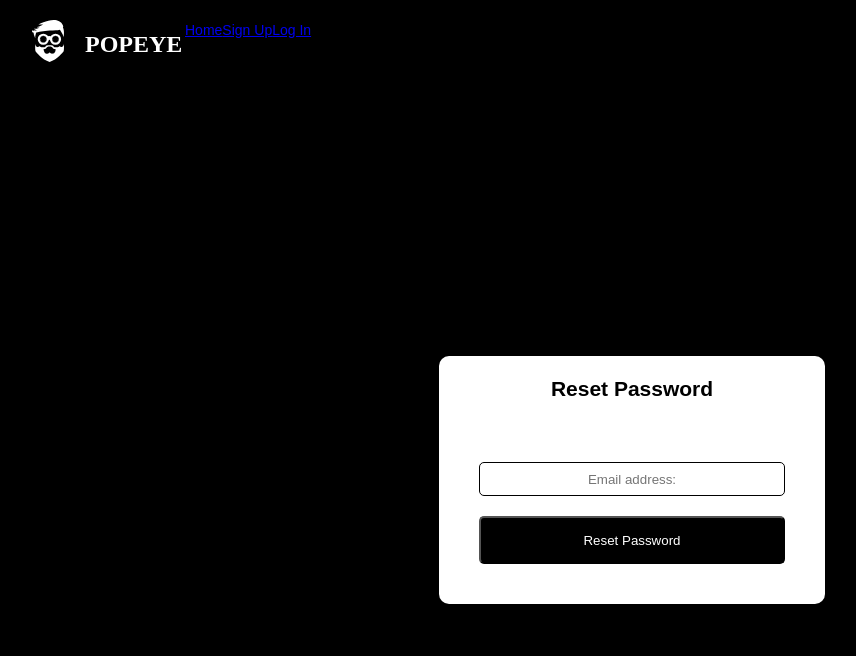
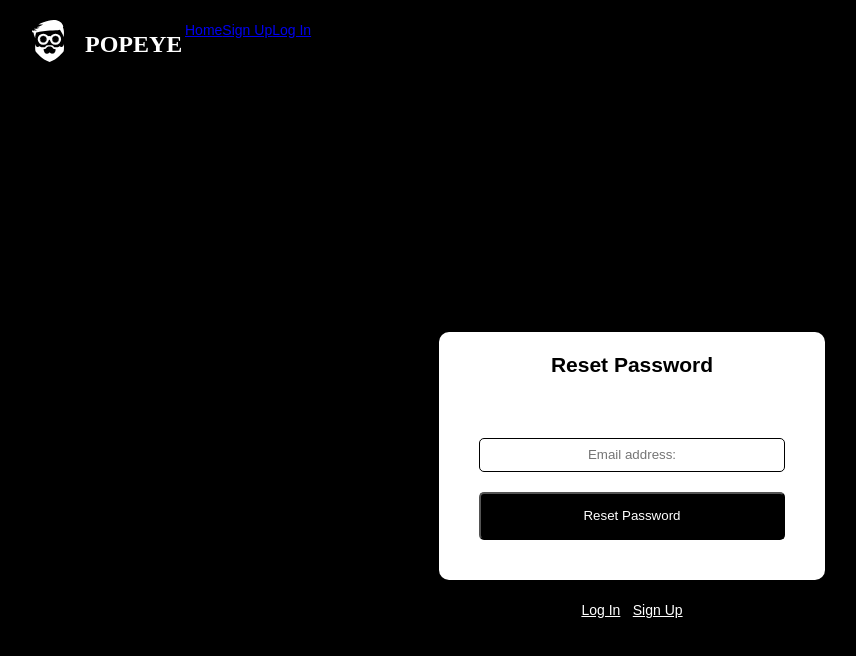
Before and after one commit to nicrodemus/popeye-client, a React (Create React App) app: page /reset-password in a window 1280 px wide. Shown: the top 656 px of the page, without its empty margins (8-864 px from the left). Built offline with nearby package versions, Linux system fonts and the light colour scheme; no server answers; what google-maps-react would draw is missing.

Commit message:
nodemailer insert

```diff
--- a/package.json
+++ b/package.json
@@ -7,6 +7,7 @@
     "google-map-react": "^1.1.1",
     "google-maps-react": "^2.0.2",
     "moment": "^2.22.2",
+    "nodemailer": "^4.7.0",
     "react": "^16.6.3",
     "react-big-calendar": "^0.20.2",
     "react-dom": "^16.6.3",
--- a/src/components/LoginPage/LoginPage.js
+++ b/src/components/LoginPage/LoginPage.js
@@ -73,7 +73,7 @@ class LoginPage extends Component {
                 />
               </label>
 
-              <button className="button-container margin-top-20">
+              <button className=" margin-top-20">
                 <p>Log In</p>
               </button>
             </form>
--- a/src/components/ResetPassword/ResetPassword.js
+++ b/src/components/ResetPassword/ResetPassword.js
@@ -62,12 +62,27 @@ class ResetPassword extends Component {
                 />
               </label>
 
-              <button className="button-container margin-top-20">
+              <button className=" margin-top-20">
                 <p>Reset Password</p>
               </button>
             </form>
           </div>
 
+          <div className="flex j-cont-center">
+            <NavLink
+              className="margin-top-20 white"
+              to="/login-page"
+            >
+              Log In
+            </NavLink>
+            <p> or </p>
+            <NavLink
+              className="margin-top-20 white"
+              to="/signup-page"
+            >
+              Sign Up
+            </NavLink>
+          </div>
         </div>
       </section>
     );
--- a/src/components/SignupPage/SignupPage.js
+++ b/src/components/SignupPage/SignupPage.js
@@ -1,7 +1,7 @@
 import React, { Component } from "react";
 import axios from "axios";
 import "./SignupPage.css";
-import { NavLink } from "react-router-dom";
+import { Redirect, NavLink } from "react-router-dom";
 
 class SignupPage extends Component {
   constructor(props) {
@@ -54,12 +54,12 @@ class SignupPage extends Component {
 
   render() {
     if (this.props.currentUser) {
-      return (
-        <section className="SignupPage">
-          <h2>You are signed up!</h2>
-          <p>Welcome, {this.props.currentUser.name}!</p>
-        </section>
-      );
+      return <Redirect to="/" />
+      //   <section className="SignupPage">
+      //     <h2>You are signed up!</h2>
+      //     <p>Welcome, {this.props.currentUser.name}!</p>
+      //   </section>
+      // );
     }
 
     return (
@@ -138,7 +138,7 @@ class SignupPage extends Component {
               />
             </label>
 
-            <button className="button-container margin-top-20">
+            <button className="margin-top-20">
               <p>Sign Up</p>
             </button>
           </form>
```
Also changed, not shown: 1 other file (tests, documents, lock files or other folders).
